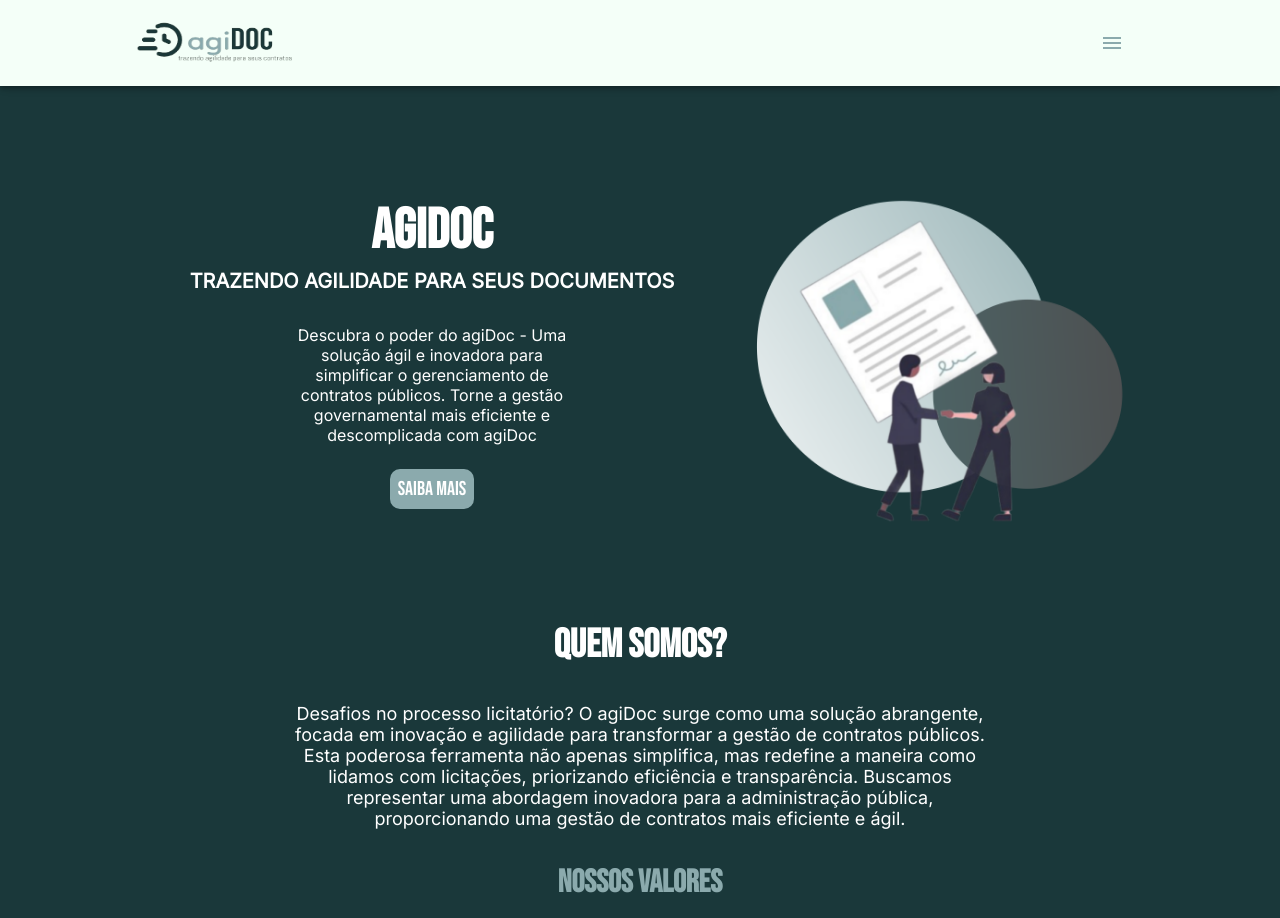
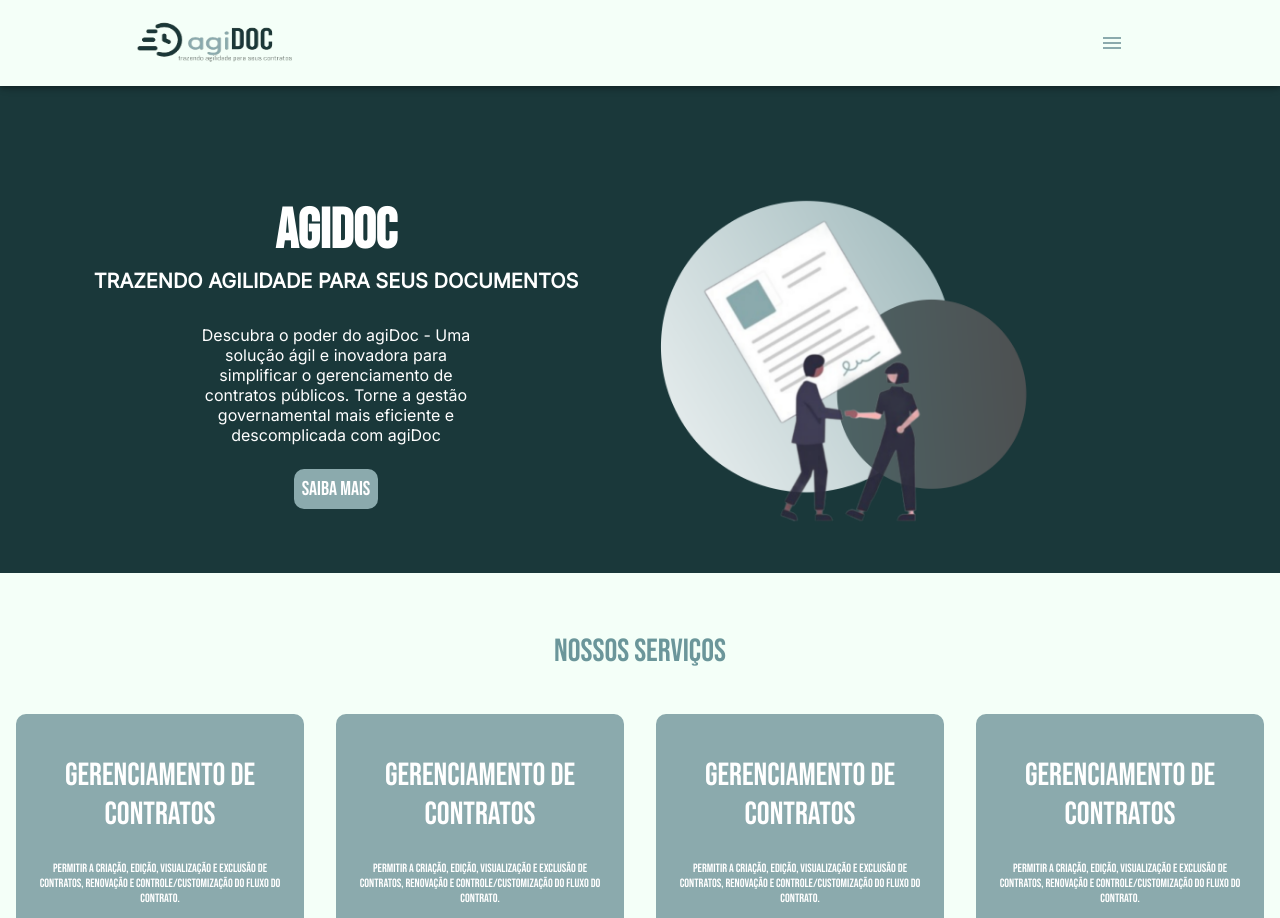
Before and after one commit to Ermeson23/vs13-04-agiDoc, a React (Vite) app: page / in a window 1280 px wide. Shown: the top 918 px of the page. Built offline with nearby package versions, Linux system fonts and the light colour scheme.

Commit message:
Feat: Add OurServices section

```diff
--- a/src/pages/home/Home.tsx
+++ b/src/pages/home/Home.tsx
@@ -3,11 +3,12 @@ import IntroSection from "../../components/homeComponents/introSection"
 import AboutSection from "../../components/homeComponents/aboutSection"
 import '../../App.css'
 import './home.css'
+import OurServices from "./OurServices"
 
 export default function Home(){
 
     return(
-      <div className="page-render home-content">
+      <div className="home-content">
         <section className="header-section">
         <Header></Header>
         </section>
@@ -15,6 +16,9 @@ export default function Home(){
         <div className="intro-container container">
           <IntroSection></IntroSection>
 
+        </div>
+        <div>
+          <OurServices></OurServices>
         </div>
         <div className="about-container container">
           <AboutSection></AboutSection>
--- /dev/null
+++ b/src/pages/home/OurServices.css
@@ -0,0 +1,50 @@
+.custom-section {
+    text-align: center;
+    color: #6B969A;
+    background-color: #F4FFF8;
+    padding: 2rem 0;
+    width: auto;
+}
+
+.custom-section > h2 {
+    font-size: 2.5rem;
+    font-weight: normal;
+    font-family: 'Bebas Neue', sans-serif;
+}
+
+.custom-section h2 {
+    white-space: pre-line;
+    font-size: 2rem;
+    font-weight: normal;
+    font-family: 'Bebas Neue', sans-serif;
+}
+
+.custom-row {
+    display: flex;
+    justify-content: space-evenly;
+    flex-wrap: wrap;
+}
+
+.custom-card {
+    flex: 1;
+    max-width: 300px;
+    flex-direction: column;
+    margin: 1rem;
+    padding: 1rem;
+    flex-wrap: wrap;
+    background-color: #8BAAAD;
+    color: #fff;
+    font-family: 'Bebas Neue', sans-serif;
+    border-radius: 10px;
+}
+
+.custom-card p {
+    font-family: 'Bebas Neue', sans-serif;
+    font-weight: normal;
+    font-size: 0.75rem;
+}
+
+.custom-link {
+    text-decoration: none;
+    color: #fff;
+}
--- /dev/null
+++ b/src/pages/home/OurServices.tsx
@@ -0,0 +1,35 @@
+import { Link } from 'react-router-dom';
+
+import './OurServices.css';
+
+export default function OurServices() {
+    return (
+        <>
+        <div className='custom-section'>
+            <h2 className='custom-title'>Nossos Serviços</h2>
+            <div className="custom-row">
+                <div className="custom-card">
+                    <h2>Gerenciamento de Contratos</h2>
+                    <p>Permitir a criação, edição, visualização e exclusão de contratos, renovação e controle/customização do fluxo do contrato.</p>
+                    <Link className="custom-link" to='/'>Saiba mais</Link>
+                </div>
+                <div className="custom-card">
+                    <h2>Gerenciamento de Contratos</h2>
+                    <p>Permitir a criação, edição, visualização e exclusão de contratos, renovação e controle/customização do fluxo do contrato.</p>
+                    <Link className="custom-link" to='/'>Saiba mais</Link>
+                </div>
+                <div className="custom-card">
+                    <h2>Gerenciamento de Contratos</h2>
+                    <p>Permitir a criação, edição, visualização e exclusão de contratos, renovação e controle/customização do fluxo do contrato.</p>
+                    <Link className="custom-link" to='/'>Saiba mais</Link>
+                </div>
+                <div className="custom-card">
+                    <h2>Gerenciamento de Contratos</h2>
+                    <p>Permitir a criação, edição, visualização e exclusão de contratos, renovação e controle/customização do fluxo do contrato.</p>
+                    <Link className="custom-link" to='/'>Saiba mais</Link>
+                </div>
+            </div>
+        </div>
+        </>
+    )
+}
```
